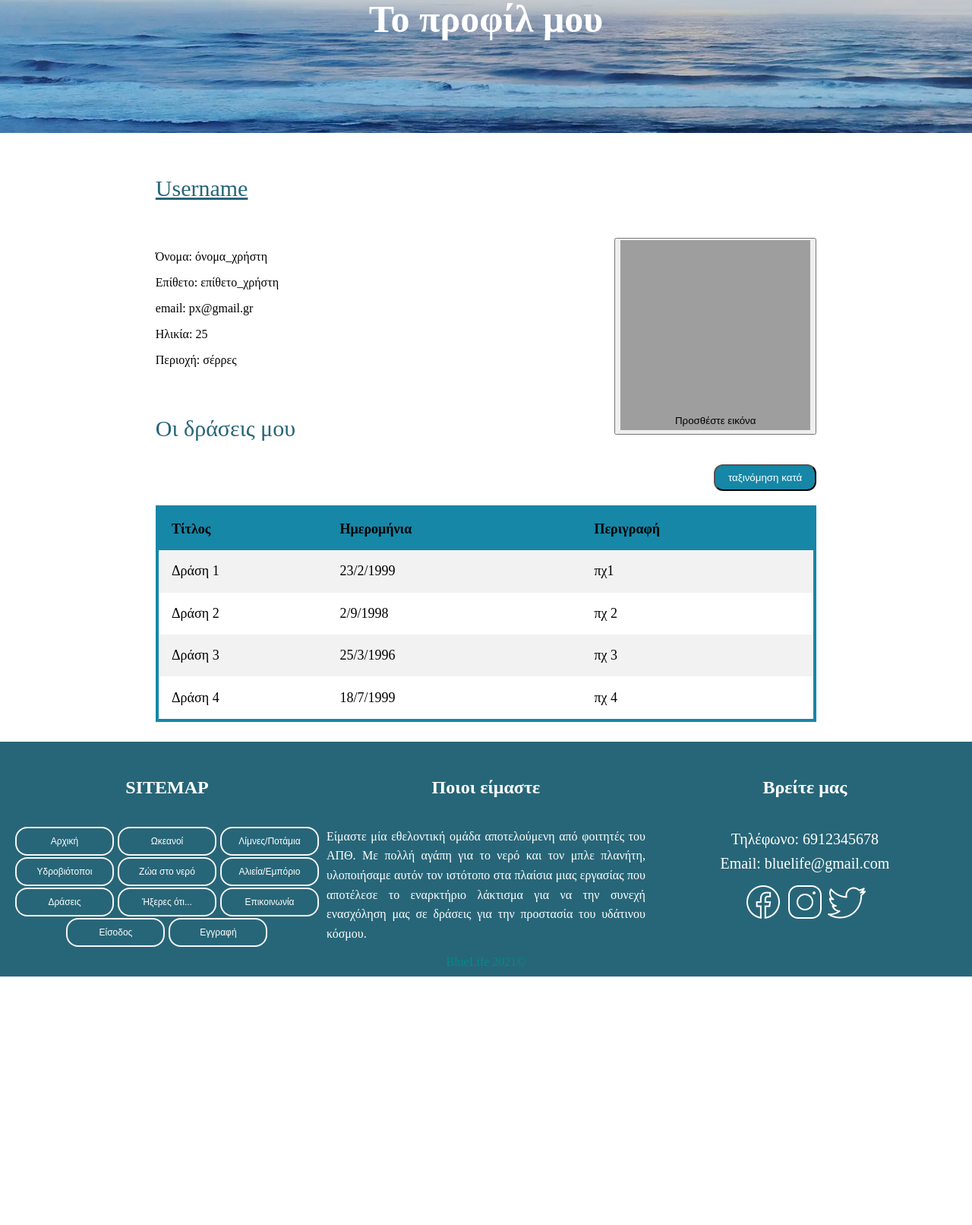
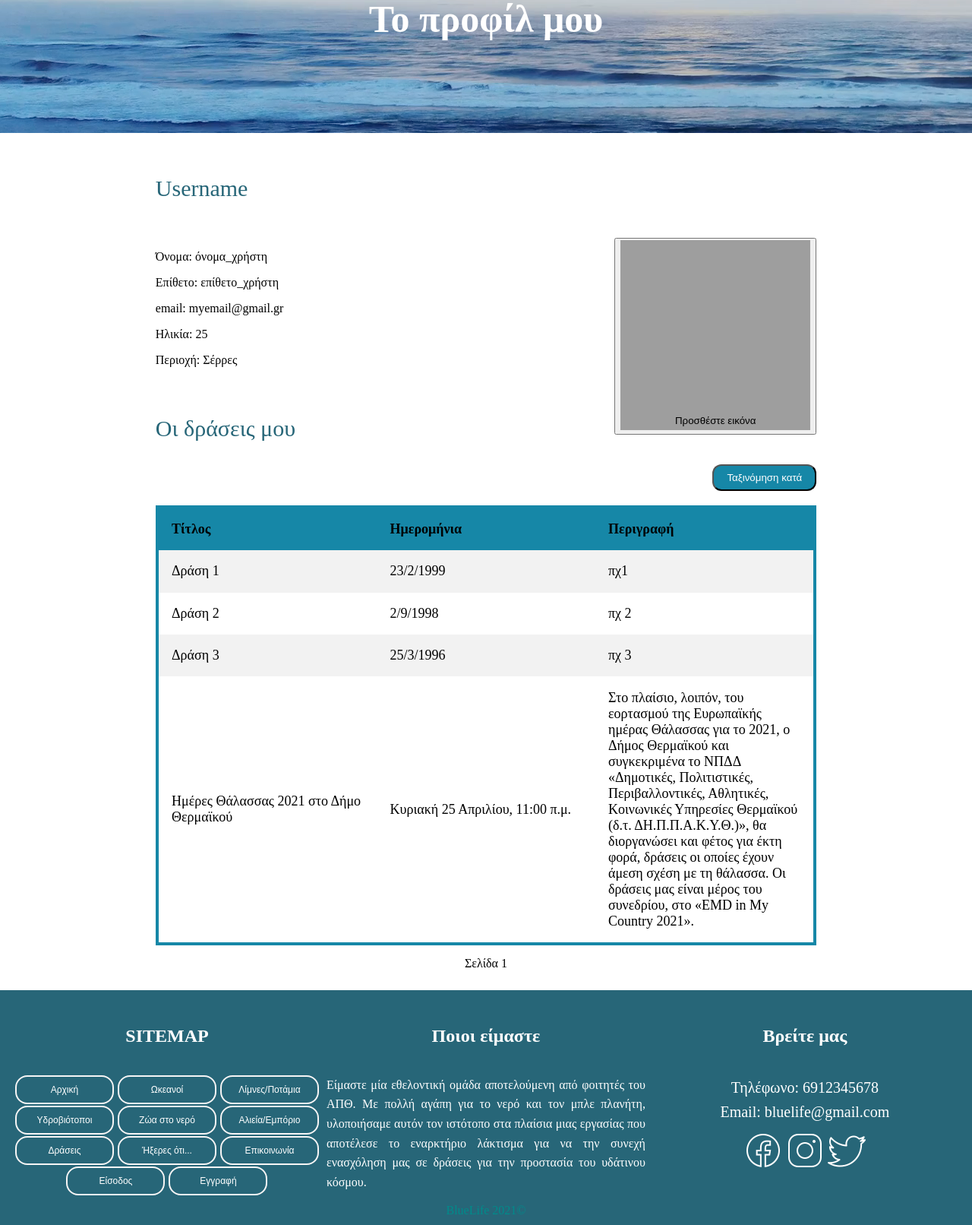
Before and after one commit to vrstelios/blue_life_csd_2021, a PHP site: page /Profile.html in a window 1280 px wide. Shown: the part 331-1943 px from the top of the page at 76% size. Before the commit the page ends 1616 px from the top, so only its background shows below. Run offline with PHP 8.4, Linux system fonts and the light colour scheme; grey boxes are pictures that could not be loaded.

Commit message:
profile.html

```diff
--- a/Profile.html
+++ b/Profile.html
@@ -77,7 +77,7 @@
 
 <!---------------user--------------->
 <div class="page_user">
-    <p class="special"><ins> Username </ins></p> <br>
+    <p class="special"> Username </p> <br>
     <div class="profile_img container">
     <button>
         <img src="https://cdn.pixabay.com/photo/2015/10/05/22/37/blank-profile-picture-973460_960_720.png" alt="error_img" style="width:250px;height:250px ">
@@ -87,17 +87,17 @@
 
     <p>Όνομα: όνομα_χρήστη</p>
     <p>Επίθετο: επίθετο_χρήστη</p>
-    <p>email: px@gmail.gr</p>
+    <p>email: myemail@gmail.gr</p>
     <p>Ηλικία: 25</p>
-    <p>Περιοχή: σέρρες</p>
+    <p>Περιοχή: Σέρρες</p>
     <br>
-
     <p class="special">Οι δράσεις μου</p>
-    <button class="sortingButton">ταξινόμηση κατά</button>
+    <button class="sortingButton">Ταξινόμηση κατά</button>
     <br>
     <br>
     <br>
 
+    <div class="tableMyActions">
         <table style="width: 100%">
             <tr>
                 <th>Τίτλος</th>
@@ -115,17 +115,28 @@
                 <td>πχ 2</td>
             </tr>
             <tr>
-            <td>Δράση 3</td>
+                <td>Δράση 3 </td>
                 <td>25/3/1996</td>
                 <td>πχ 3</td>
             </tr>
             <tr>
-            <td>Δράση 4</td>
-            <td>18/7/1999</td>
-            <td>πχ 4</td>
+                <td>Ημέρες Θάλασσας 2021 στο Δήμο Θερμαϊκού</td>
+                <td>Κυριακή 25 Απριλίου, 11:00 π.μ.</td>
+                <td>Στο πλαίσιο, λοιπόν, του εορτασμού της Ευρωπαϊκής ημέρας Θάλασσας για το 2021,
+                    ο Δήμος Θερμαϊκού και συγκεκριμένα το ΝΠΔΔ «Δημοτικές, Πολιτιστικές,
+                    Περιβαλλοντικές, Αθλητικές, Κοινωνικές Υπηρεσίες Θερμαϊκού (δ.τ. ΔΗ.Π.Π.Α.Κ.Υ.Θ.)»,
+                    θα διοργανώσει και φέτος για έκτη φορά, δράσεις οι οποίες έχουν άμεση σχέση με τη θάλασσα.
+                    Οι δράσεις μας είναι μέρος του συνεδρίου, στο «EMD in My Country 2021». </td>
             </tr>
         </table>
     </div>
+
+    <div class="paging">
+        Σελίδα 1
+    </div>
+</div>
+
+
 
 <!-----------------Go to top button----------------->
 <button onclick="topFunction()" id="myBtn" title="Go to top"><img src="images/social/up-arrow.png" alt="up arrow" width="24px" height="24px"></button>
--- a/styles_profile.css
+++ b/styles_profile.css
@@ -1,7 +1,18 @@
-/*Για τπ προγιλ του χρηστη*/
 .page_user{
     padding: 2% 16% 2% 16%;
     background-color: white;
+}
+
+.container {
+    position: relative;
+    text-align: center;
+    color: white;
+}
+.centered {
+    position: absolute;
+    top: 93%;
+    left: 50%;
+    transform: translate(-50%, -50%);
 }
 
 .txt_img{
@@ -23,6 +34,7 @@ table {
     border-spacing: 0;
     width: 100%;
     border: 4px solid #1687a7;
+    table-layout: fixed;
 }
 tr:nth-child(even){
     background-color: #f2f2f2;
@@ -41,16 +53,15 @@ th {
     float: right;
     display: block;
 }
-.container {
-    position: relative;
+
+* {
+    box-sizing: border-box;
+}
+
+.paging {
     text-align: center;
-    color: white;
-}
-.centered {
-    position: absolute;
-    top: 93%;
-    left: 50%;
-    transform: translate(-50%, -50%);
+    background-color: white;
+    padding-top: 15px;
 }
 
 @media screen and (max-width: 800px) {
@@ -72,3 +83,11 @@ th {
         top: 87%;
     }
 }
+
+@media screen and (max-width: 800px) {
+    .tableMyActions {
+        padding: 0%;
+        font-size: 16px;
+    }
+
+}
```
Lines whose indentation alone changed are shown as unchanged.
